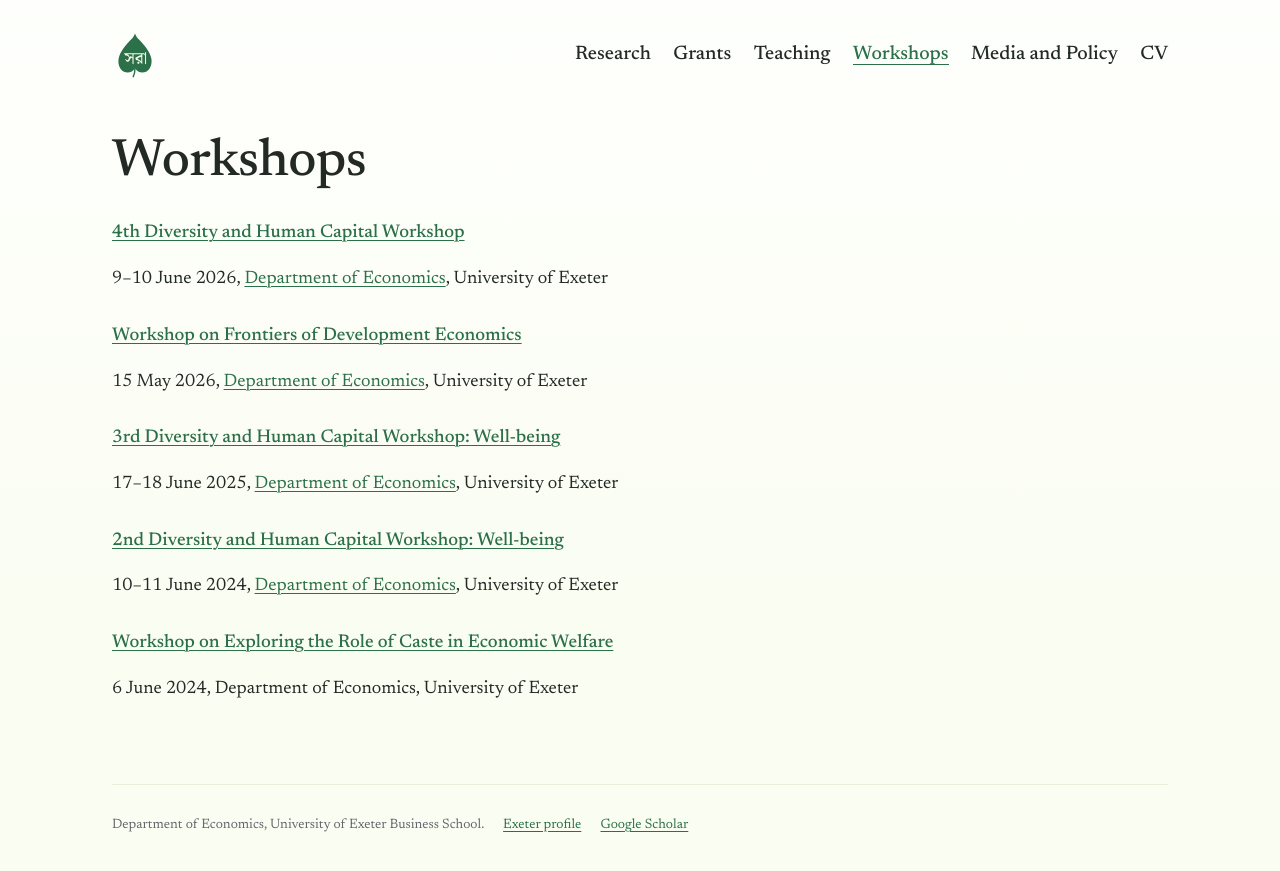
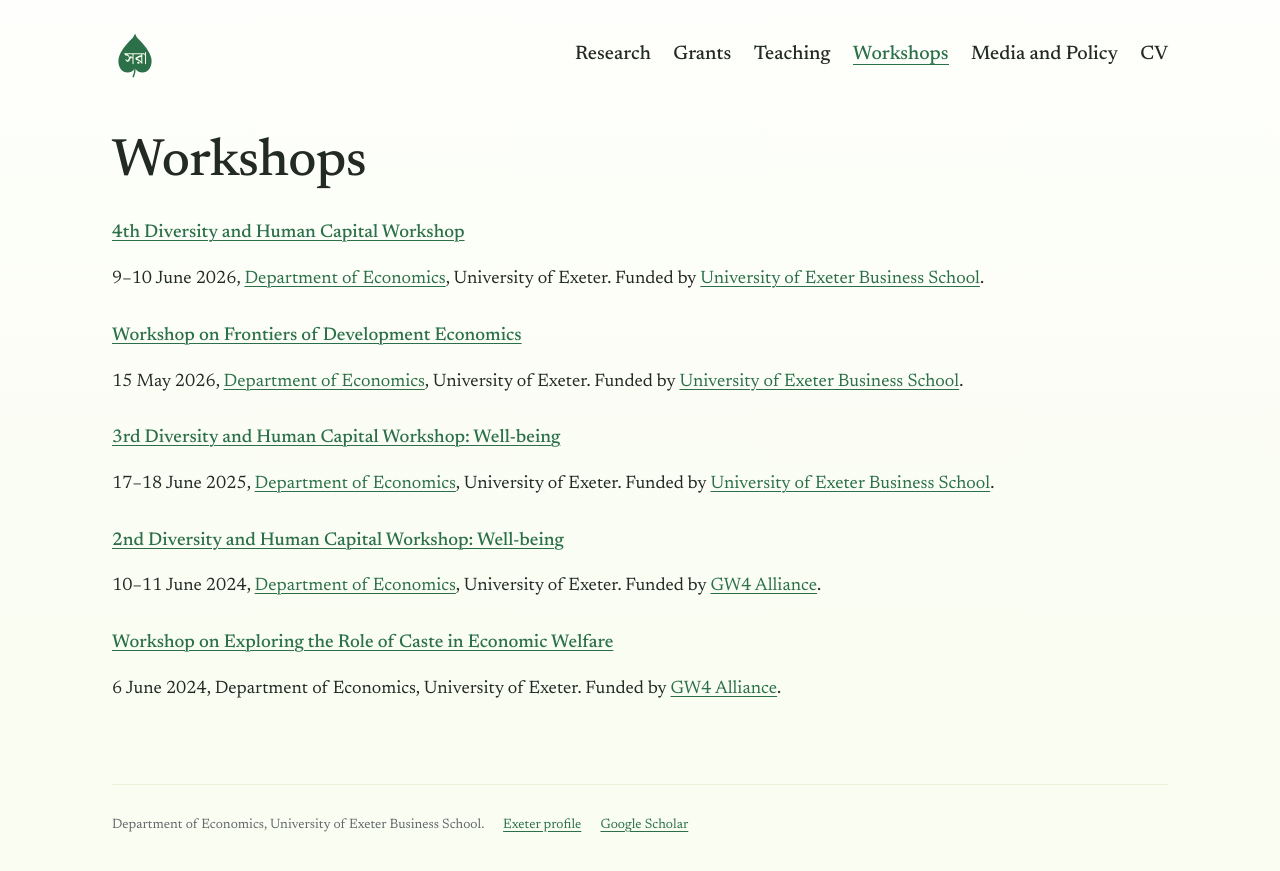
Before and after one commit to sanchariroym/sanchariroym.github.io, a Jekyll site: the page built from workshops.md, in a window 1280 px wide. Shown: the top 871 px of the page. Built offline with Jekyll 4.4.1, drawn with Linux system fonts in a browser that asks for light colours.

Commit message:
Workshops: add funders
Co-Authored-By: Claude Opus 5.5 <noreply@anthropic.com>
Claude-Session: https://claude.ai/code/session_01BVddaAtzbXtbz8eDZN5RwJ

```diff
--- a/workshops.md
+++ b/workshops.md
@@ -8,20 +8,25 @@ description: "Workshops organised by Sanchari Roy at the University of Exeter, i
 
 ## [4th Diversity and Human Capital Workshop](https://sites.google.com/view/diversity-and-human-capital-wo/home)
 {: .item}
-9–10 June 2026, [Department of Economics](https://business-school.exeter.ac.uk/about/departments/economics/), University of Exeter
+9–10 June 2026, [Department of Economics](https://business-school.exeter.ac.uk/about/departments/economics/), University of Exeter.
+Funded by [University of Exeter Business School](https://business-school.exeter.ac.uk).
 
 ## [Workshop on Frontiers of Development Economics]({{ "/assets/workshops/frontiers-of-development-economics-2026-programme.pdf" | relative_url }})
 {: .item}
-15 May 2026, [Department of Economics](https://business-school.exeter.ac.uk/about/departments/economics/), University of Exeter
+15 May 2026, [Department of Economics](https://business-school.exeter.ac.uk/about/departments/economics/), University of Exeter.
+Funded by [University of Exeter Business School](https://business-school.exeter.ac.uk).
 
 ## [3rd Diversity and Human Capital Workshop: Well-being](https://sites.google.com/view/diversity-and-human-capital-wo/2025-workshop)
 {: .item}
-17–18 June 2025, [Department of Economics](https://business-school.exeter.ac.uk/about/departments/economics/), University of Exeter
+17–18 June 2025, [Department of Economics](https://business-school.exeter.ac.uk/about/departments/economics/), University of Exeter.
+Funded by [University of Exeter Business School](https://business-school.exeter.ac.uk).
 
 ## [2nd Diversity and Human Capital Workshop: Well-being](https://sites.google.com/view/diversity-and-human-capital-wo/2024-workshop)
 {: .item}
-10–11 June 2024, [Department of Economics](https://business-school.exeter.ac.uk/about/departments/economics/), University of Exeter
+10–11 June 2024, [Department of Economics](https://business-school.exeter.ac.uk/about/departments/economics/), University of Exeter.
+Funded by [GW4 Alliance](https://gw4.ac.uk).
 
 ## [Workshop on Exploring the Role of Caste in Economic Welfare](https://sites.google.com/view/workshoponcaste/home)
 {: .item}
-6 June 2024, Department of Economics, University of Exeter
+6 June 2024, Department of Economics, University of Exeter.
+Funded by [GW4 Alliance](https://gw4.ac.uk).
```
